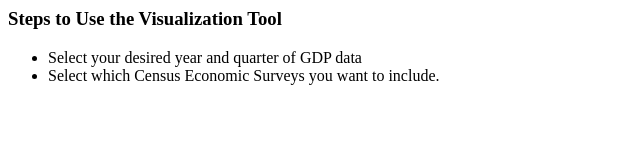
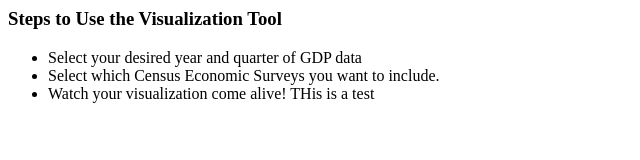
Before and after one commit to datageneralist/Data_Science_Detail_Projects, a plain HTML site: page index.html in a window 1280 px wide. Shown: the whole page, without its empty margins (0-640 px from the left). Drawn offline with Linux system fonts and the light colour scheme.

Commit message:
New Index FIle
Created html file

```diff
--- a/index.html
+++ b/index.html
@@ -9,6 +9,7 @@
 <h3> Steps to Use the Visualization Tool </h3>
 <ul> <li> Select your desired year and quarter of GDP data </li>
 <li> Select which Census Economic Surveys you want to include. </li>
+<li> Watch your visualization come alive! THis is a test </li> </ul>
 
 <script type="text/javascript" src="script.js"></script>
 
```
